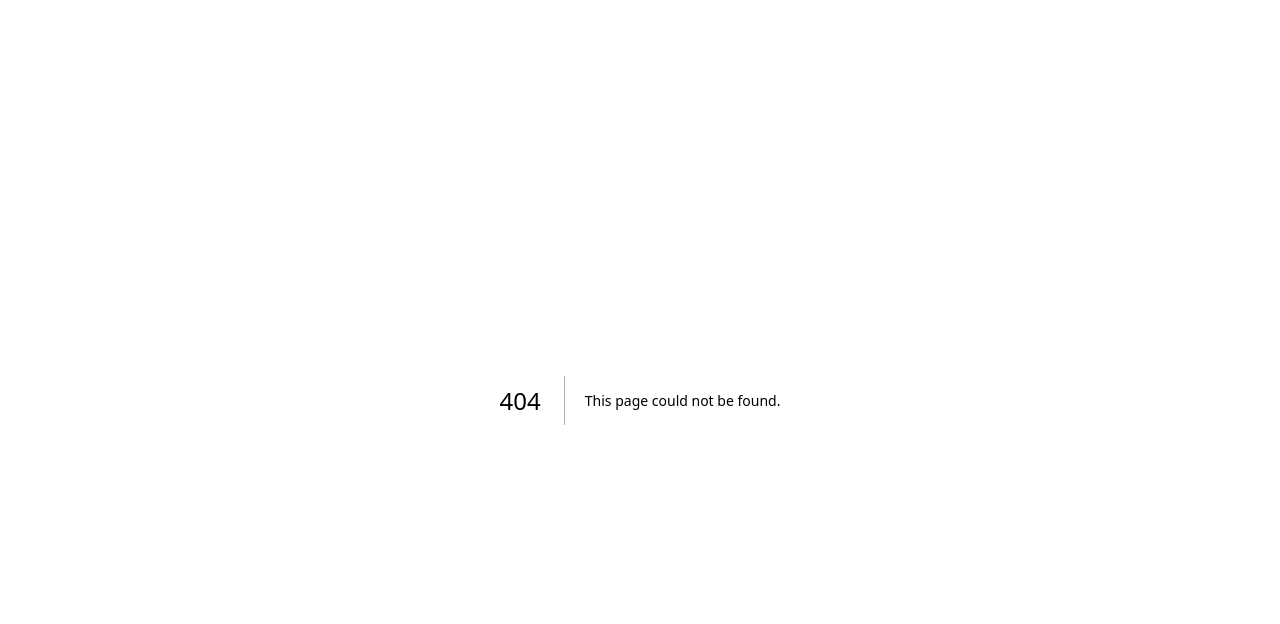
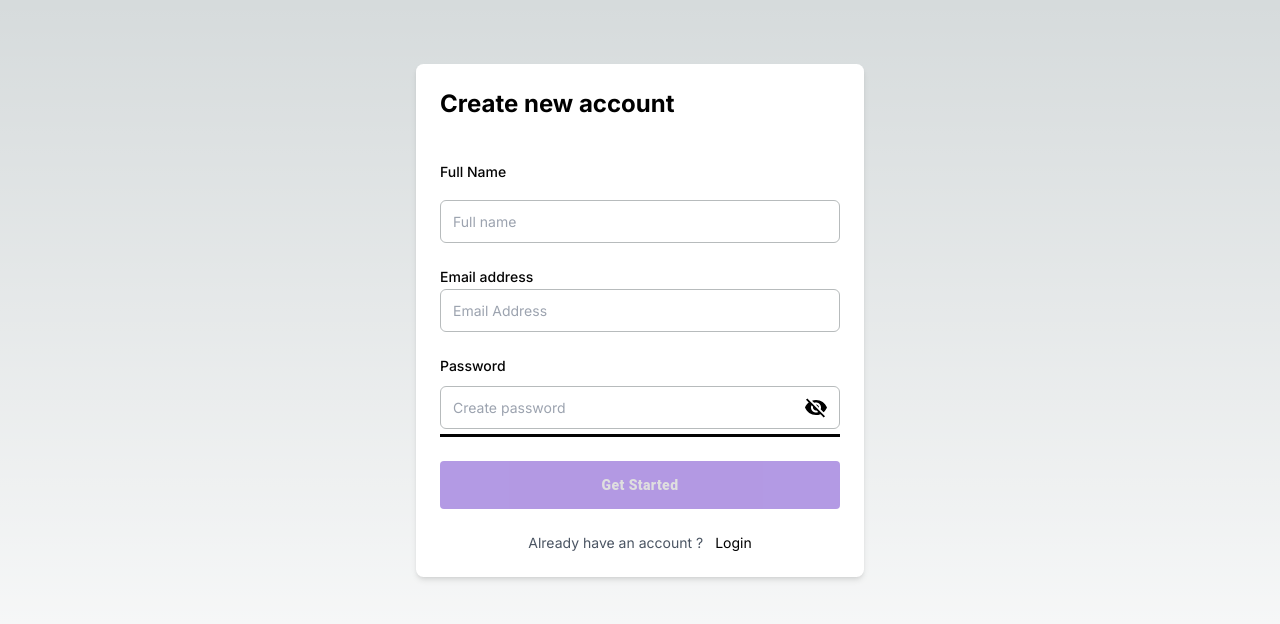
Before and after one commit to TheReers/AI-Podcasts-UI, a Next.js app: page /signup in a window 1280 px wide. Before the commit this address had no page. Shown: the top 624 px of the page. Built offline with nearby package versions, Linux system fonts and the light colour scheme; no server answers.

Commit message:
feat: signup UI and api integration

```diff
--- /dev/null
+++ b/src/app/signup/page.tsx
@@ -0,0 +1,241 @@
+"use client";
+
+import React, { FC, ReactElement } from "react";
+import * as yup from "yup";
+import { yupResolver } from "@hookform/resolvers/yup";
+import { useState } from "react";
+import { SubmitHandler, useForm } from "react-hook-form";
+import AuthButton from "../components/authButton";
+import { useRouter } from "next/navigation";
+import { useMutation } from "react-query";
+import { Api, handleApiError } from "../service/axios";
+import toast from "react-hot-toast";
+import RemoveRedEyeIcon from '@mui/icons-material/RemoveRedEye';
+import VisibilityOffIcon from '@mui/icons-material/VisibilityOff';
+import ErrorIcon from '@mui/icons-material/Error';
+import CheckCircleIcon from '@mui/icons-material/CheckCircle';
+
+type FormValues = {
+  name: string;
+  email: string;
+  password: string;
+};
+
+const schema = yup.object().shape({
+
+  name: yup.string().required("Last name is required"),
+  email: yup
+    .string()
+    .email("Email must be valid")
+    .required("Email is required"),
+  password: yup
+    .string()
+    .min(8, "Must be at least 8-digits long")
+    .matches(/[A-Z]/, "Must include an Upper Case Character")
+    .matches(/[!@#$%^&*(),.?":{}|<>]/, "Must have a Special Character")
+    .required("Password is required"),
+});
+
+const passwordCaseConstraint = yup
+  .string()
+  .matches(/[A-Z]/, "Must include an Upper Case Character");
+
+const passwordCharacterConstraint = yup
+  .string()
+  .matches(/[!@#$%^&*(),.?":{}|<>]/, "Must have a Special Character");
+
+const defaultValues = {
+ name:"",
+  email: "",
+  password: "",
+};
+
+export type VerifyFormValues = {};
+
+const Signup: FC = (): ReactElement => {
+  const [visible, setVisible] = useState(false);
+  const router = useRouter();
+
+  const {
+    handleSubmit,
+    register,
+    getValues,
+    formState: { errors, isValid },
+    watch,
+  } = useForm<FormValues>({
+    defaultValues,
+    mode: "onBlur",
+    resolver: yupResolver(schema),
+  });
+
+  const password = watch("password");
+  const fulfilledPasswordLengthConstraint = password?.length >= 8;
+
+  const fulfilledPasswordCaseConstraint =
+    passwordCaseConstraint.isValidSync(password);
+
+  const fulfilledPasswordCharacterConstraint =
+    passwordCharacterConstraint.isValidSync(password);
+
+  const onErrors = (errors: any) => {};
+
+  const toggleVisibility = () => {
+    setVisible(!visible);
+  };
+
+  async function registerUser(body: FormValues) {
+    try {
+      const payload = {
+        name: body.name,
+        email: body.email,
+        password: body.password,
+        confirm_password: body.password
+      };
+      const { data } = await Api.post("/api/register", payload);
+      return data;
+    } catch (error) {
+      throw handleApiError(error);
+    }
+  }
+
+  const { isLoading, isError, error, mutate } = useMutation(registerUser, {
+    onSuccess() {
+    router.push("/login");
+    },
+    onError(error) {
+      toast.error((error as any).message);
+
+      console.log(error as any);
+
+    },
+  });
+
+  const onSubmit: SubmitHandler<FormValues> = (data) => {
+    mutate(data);
+  };
+
+  return (
+    <div className="bg-bg-secondary min-h-screen flex flex-col">
+      <div className="w-full flex justify-center grow">
+        <form
+          className="shadow-md w-[448px] h-fit bg-white  mt-16  p-6 font-mont mb-5 rounded-[7.5px]"
+          onSubmit={handleSubmit(onSubmit, onErrors)}
+        >
+          <p className="font-bold text-2xl mb-6 text-black">Create new account</p>
+
+          <div className="grid grid-cols-2 border-b-[3px] border-b-[#040404] ">
+
+                <label htmlFor="">Full Name</label>
+                <input
+                  className=" mt-2 col-span-2"
+                  {...register("name")}
+                  placeholder="Full name"
+                />
+                <div>
+                  <span className="text-xs text-red-500">
+                    {errors.name?.message}
+                  </span>
+                </div>
+
+                <div className="relative col-span-2 pt-4">
+            <label htmlFor="">Email address</label>
+            <input
+              className=" col-span-2 w-full"
+              {...register("email")}
+              placeholder="Email Address"
+            />
+            <div>
+              <span className="text-xs text-red-500">
+                {errors.email?.message}
+              </span>
+            </div>
+            </div>
+            <div className="relative col-span-2 pt-4">
+              <label htmlFor="password">Password</label>
+              <input
+                type={visible ? "text" : "password"}
+                className="col-span-2 w-full mt-2"
+                {...register("password")}
+                placeholder="Create password"
+              />
+              <button
+                className="absolute right-3 transform top-[80%] -translate-y-[80%] focus:outline-none"
+                onClick={toggleVisibility}
+                type="button"
+              >
+          { visible ? <RemoveRedEyeIcon sx={{color:"#6936c9"}} /> : <VisibilityOffIcon sx={{color:"#000"}}/>}
+              </button>
+            </div>
+          </div>
+          {password && (
+            <>
+              <div className="flex mt-4">
+              <ErrorIcon  sx={{color:"#000",height:15}} />
+                <span className="ml-2 text-xs text-black">Your password</span>
+              </div>
+              <div className="flex mt-2">
+                <CheckCircleIcon sx={{color:"#000",height:15}} />
+                <span
+                  className={`ml-2 ${
+                    fulfilledPasswordLengthConstraint
+                      ? "text-black"
+                      : "text-gray-400"
+                  } text-xs`}
+                >
+                  Must be at least 8-digits long
+                </span>
+              </div>
+              <div className="flex mt-2">
+              <CheckCircleIcon sx={{color:"#000",height:15}} />
+                <span
+                  className={`ml-2 ${
+                    fulfilledPasswordCaseConstraint
+                      ? "text-black"
+                      : "text-gray-400"
+                  } text-xs`}
+                >
+                  Must include an Upper Case Character
+                </span>
+              </div>
+              <div className="flex mt-2">
+              <CheckCircleIcon sx={{color:"#000",height:15}} />
+                <span
+                  className={`ml-2 ${
+                    fulfilledPasswordCharacterConstraint
+                      ? "text-black"
+                      : "text-gray-400"
+                  } text-xs`}
+                >
+                  Must have a Special Character
+                </span>
+              </div>
+            </>
+          )}
+          <div className="mt-6">
+            <AuthButton
+              data-testid="button"
+              btnText="Get started"
+              valid={!isValid}
+              loading={isLoading}
+            />
+
+            <div className="mt-6 flex justify-center">
+              <span className="text-sm text-gray-600 ">
+                Already have an account ?
+              </span>{" "}
+              <span
+                className="ml-3 text-sm cursor-pointer text-black"
+                onClick={() => router.push("/login")}
+              >
+                Login
+              </span>
+            </div>
+          </div>
+        </form>
+      </div>
+
+    </div>
+  );
+};
+
+export default Signup;
```
